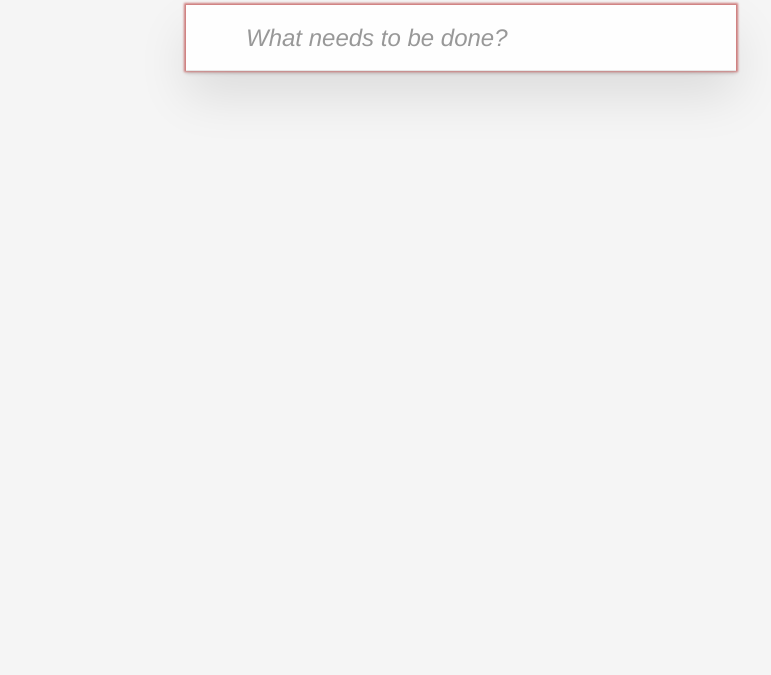
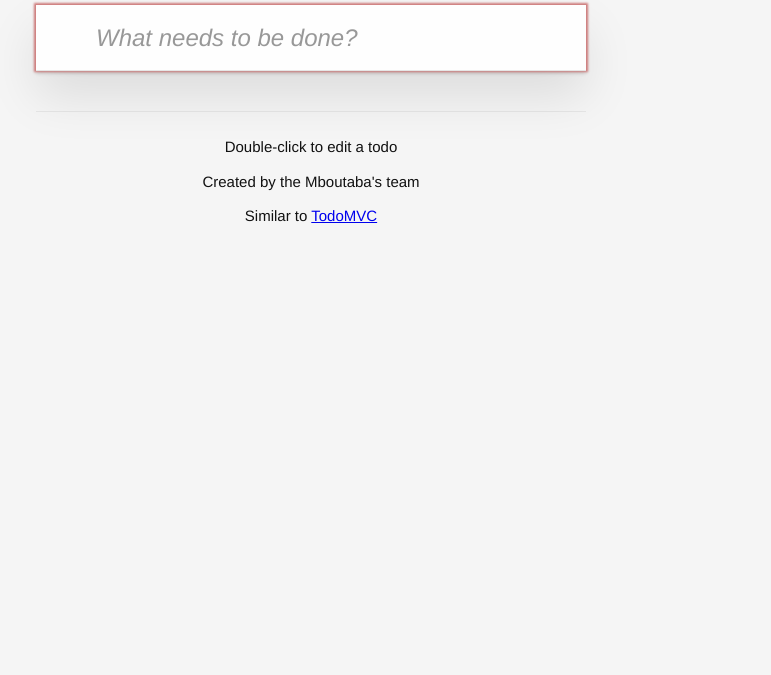
Before and after one commit to mokissi/mini-framework, a plain HTML site: page index.html in a window 1280 px wide. Shown: the part 125-800 px from the top of the page, without its empty margins (329-1100 px from the left). Drawn offline with Linux system fonts and the light colour scheme.

Commit message:
last commit

```diff
--- a/framework/render.js
+++ b/framework/render.js
@@ -8,6 +8,20 @@ let rootElement = null;
 
 export function renderApp(component, appContainer) {
   const newVDOM = component();
+
+  // Support array of root nodes
+  if (Array.isArray(newVDOM)) {
+    // Always clear and append all children for array roots
+    appContainer.innerHTML = "";
+    rootElement = [];
+    newVDOM.forEach((vnode) => {
+      const el = createElement(vnode);
+      appContainer.appendChild(el);
+      rootElement.push(el);
+    });
+    currentVDOM = newVDOM;
+    return;
+  }
 
   if (!currentVDOM || !rootElement) {
     // First render
--- a/todoMVC/app.js
+++ b/todoMVC/app.js
@@ -12,7 +12,7 @@ const [getEditing, setEditing] = useState("editing", null);
 // Helper function to re-render
 function update() {
   const appContainer = document.body;
-  renderApp(App, appContainer);
+  renderApp(Root, appContainer);
 }
 
 // Header component - handles the title and new todo input
@@ -93,8 +93,8 @@ function renderMainSection(tasks, visibleTasks, editing, filter) {
             },
             {
               type: "label",
-                  props: { class:"toggle-all-label",  for: "toggle-all" },
-                  children: ["Mark all as complete"]
+              props: { class: "toggle-all-label", for: "toggle-all" },
+              children: ["Toggle All Input"]
             }
           ]
         }
@@ -219,7 +219,7 @@ function renderMainSection(tasks, visibleTasks, editing, filter) {
 function renderFooter(remaining, filter, tasks) {
   return {
     type: "footer",
-    props: { class: "footer" , "data-testid": "footer"},
+    props: { class: "footer", "data-testid": "footer" },
     children: [
       {
         type: "span",
@@ -230,7 +230,7 @@ function renderFooter(remaining, filter, tasks) {
       },
       {
         type: "ul",
-        props: { class: "filters" , "data-testid": "footer-navigation"},
+        props: { class: "filters", "data-testid": "footer-navigation" },
         children: [
           {
             type: "li",
@@ -300,7 +300,37 @@ function renderFooter(remaining, filter, tasks) {
     ]
   };
 }
-
+// Info Footer component - static info at the bottom
+function renderInfoFooter() {
+  return {
+    type: "footer",
+    props: { class: "footer" },
+    children: [
+      {
+        type: "p",
+        props: {},
+        children: ["Double-click to edit a todo"]
+      },
+      {
+        type: "p",
+        props: {},
+        children: ["Created by the Mboutaba's team"]
+      },
+      {
+        type: "p",
+        props: {},
+        children: [
+          "Similar to ",
+          {
+            type: "a",
+            props: { href: "http://todomvc.com" },
+            children: ["TodoMVC"]
+          }
+        ]
+      }
+    ]
+  };
+}
 // Main App function - now much cleaner and focused on coordination
 function App() {
   // --- Sync filter with route ---
@@ -337,13 +367,16 @@ function App() {
     children: [
       renderHeader(),
       renderMainSection(tasks, visibleTasks, editing, filter),
-      ...(tasks.length > 0 ? [renderFooter(remaining, filter, tasks)] : [])
+      ...(tasks.length > 0 ? [renderFooter(remaining, filter, tasks)] : []),
     ]
   };
 }
 
 // Initialize app
 const appContainer = document.body;
+function Root() {
+  return [App(), renderInfoFooter()];
+}
 initRouter();
-onRouteChange(() => renderApp(App, appContainer));
-renderApp(App, appContainer);
+onRouteChange(() => renderApp(Root, appContainer));
+renderApp(Root, appContainer);
--- a/todoMVC/style.css
+++ b/todoMVC/style.css
@@ -524,7 +524,6 @@ hr {
 .learn-bar>.learn {
     background-color: hsla(0, 0%, 100%, .6);
     border-radius: 5px;
-    left: -300px;
     padding: 10px;
     position: absolute;
     top: 8px;
@@ -535,7 +534,6 @@ hr {
 
 @media (min-width: 899px) {
     .learn-bar {
-        padding-left: 300px;
         width: auto
     }
 
```
Lines whose indentation alone changed are shown as unchanged.
